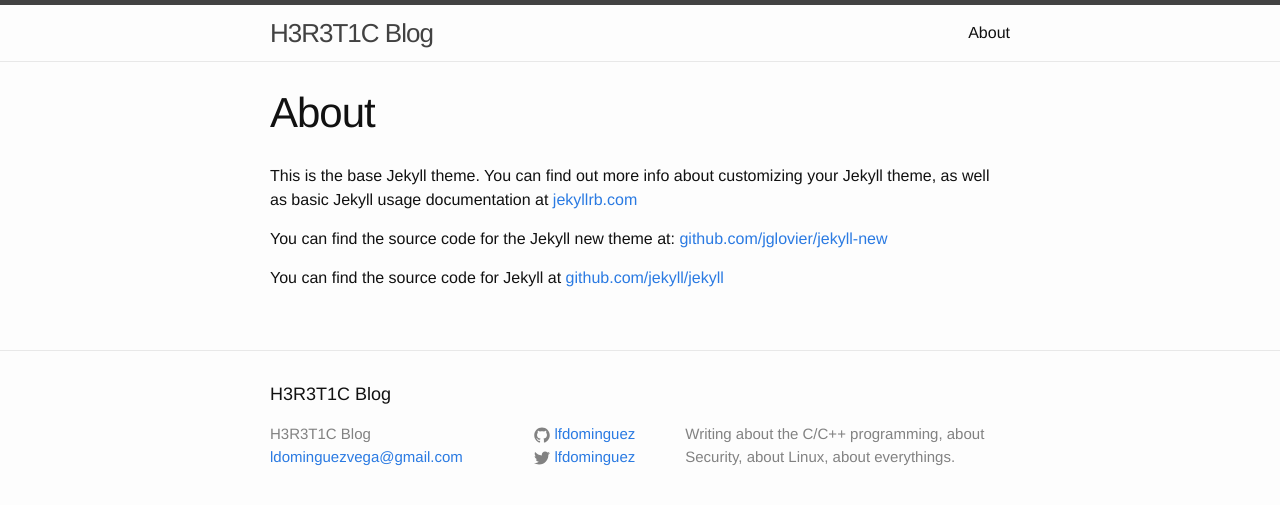
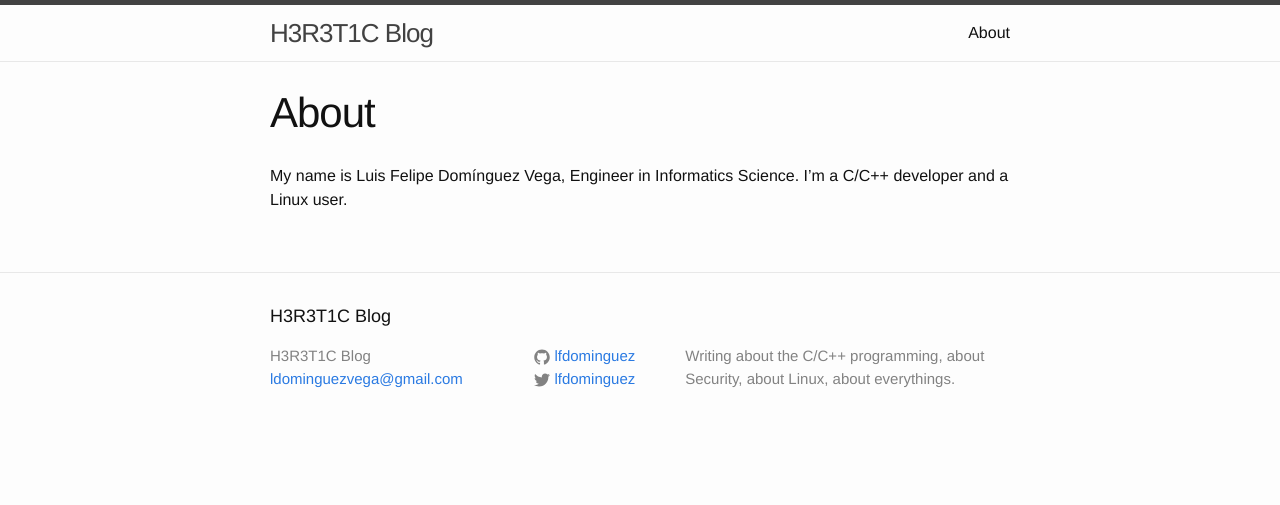
Before and after one commit to lfdominguez/lfdominguez.github.io, a Jekyll site: the page built from about.md, in a window 1280 px wide. Shown: the top 505 px of the page. Built offline with Jekyll 4.4.1, drawn with Linux system fonts in a browser that asks for light colours.

Commit message:
Changing the about page.

```diff
--- a/about.md
+++ b/about.md
@@ -4,8 +4,4 @@
 permalink: /about/
 ---
 
-This is the base Jekyll theme. You can find out more info about customizing your Jekyll theme, as well as basic Jekyll usage documentation at [jekyllrb.com](http://jekyllrb.com/)
-
-You can find the source code for the Jekyll new theme at: [github.com/jglovier/jekyll-new](https://github.com/jglovier/jekyll-new)
-
-You can find the source code for Jekyll at [github.com/jekyll/jekyll](https://github.com/jekyll/jekyll)
+My name is Luis Felipe Domínguez Vega, Engineer in Informatics Science. I'm a C/C++ developer and a Linux user.
```
